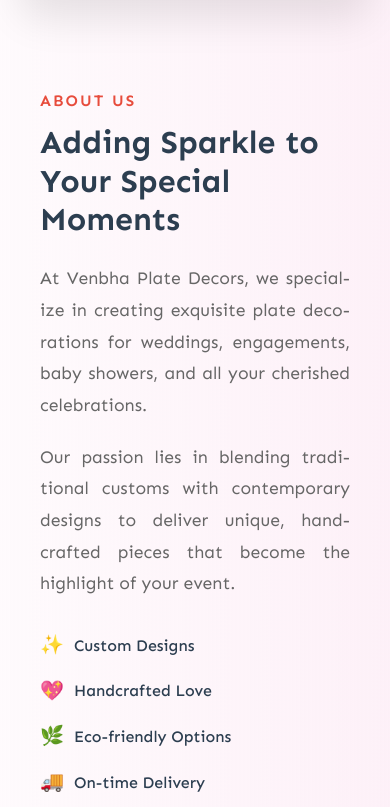
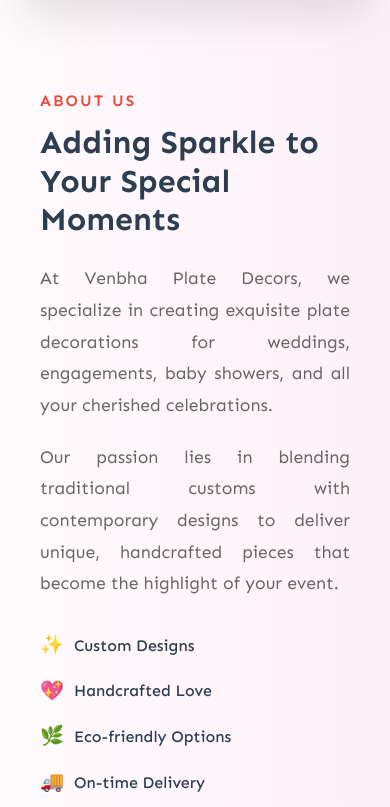
Before and after one commit to venbha-plate-decors/Venbha, a React (Vite) app: page / in a window 390 px wide. Shown: the part 1452-2259 px from the top of the page. Built offline with nearby package versions, Linux system fonts and the light colour scheme; no server answers; the database is empty.

Commit message:
Disable word hyphenation in mobile view

```diff
--- a/src/components/AboutSection.css
+++ b/src/components/AboutSection.css
@@ -125,7 +125,8 @@
     .about-text {
         text-align: justify;
         text-align-last: left;
-        hyphens: auto;
+        hyphens: none;
+        /* Prevent words from breaking/hyphenating */
     }
 
     .features-list {
```
